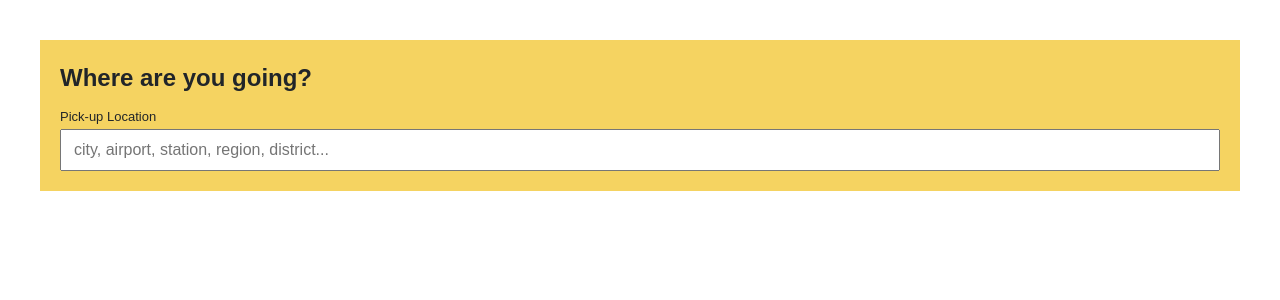
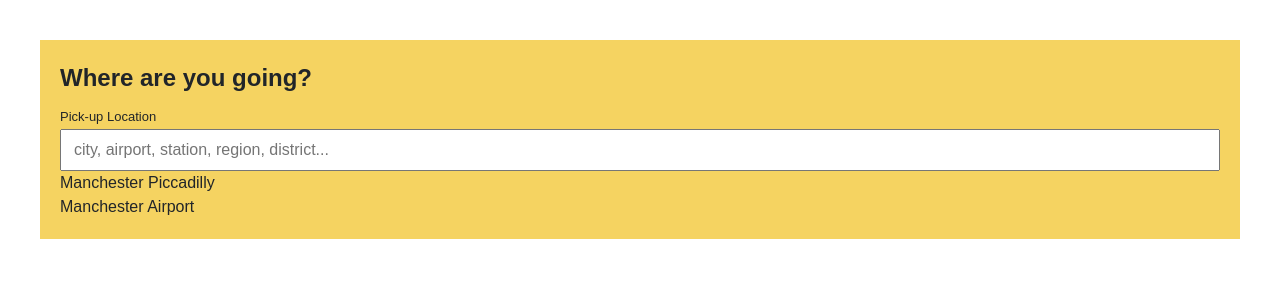
Before and after one commit to KChadwick96/rc-challenge, a React (Create React App) app: page / in a window 1280 px wide. Shown: the top 300 px of the page. Built offline with nearby package versions, Linux system fonts and the light colour scheme.

Commit message:
rendering fake locations + listening to input

```diff
--- a/src/App.js
+++ b/src/App.js
@@ -1,8 +1,24 @@
 import React, { Component } from 'react';
 
+import LocationResults from './components/LocationResults';
 import './App.css';
 
+const TEMP_RESULTS = [{
+  type: 'station',
+  name: 'Manchester Piccadilly',
+  address: 'Somewhere Rd, Manchester'
+}, {
+  type: 'airport',
+  name: 'Manchester Airport',
+  address: 'Somewhere else St, Manchester'
+}]
+
 class App extends Component {
+
+  findResults(event) {
+    console.log(event.target.value);
+  }
+
   render() {
     return (
       <div className="container">
@@ -10,10 +26,16 @@
           <h2>Where are you going?</h2>
 
           <div className="location-finder">
-            <label for="location-input">Pick-up Location</label>
+            <label htmlFor="location-input">Pick-up Location</label>
             <input id="location-input" placeholder="city, airport, station, region, district..."
               aria-autocomplete="list"
-              aria-haspopup="true" />
+              aria-haspopup="true"
+              onChange={this.findResults}
+            />
+
+            <div className="results-container">
+              <LocationResults results={TEMP_RESULTS} />
+            </div>
           </div>
         </div>
       </div>
--- /dev/null
+++ b/src/components/LocationResults.js
@@ -0,0 +1,18 @@
+import React from 'react';
+
+const LocationResults = ({results}) => {
+    let resultsHtml;
+    if (!results || results.length === 0) {
+        resultsHtml = <div>No Results Found</div>;
+    } else {
+        resultsHtml = results.map(result => <div>{result.name}</div>);
+    }
+
+    return (
+        <div>
+            {resultsHtml}
+        </div>
+    );
+}
+
+export default LocationResults;
```
Also changed, not shown: src/components/LocationResults.css (added).
